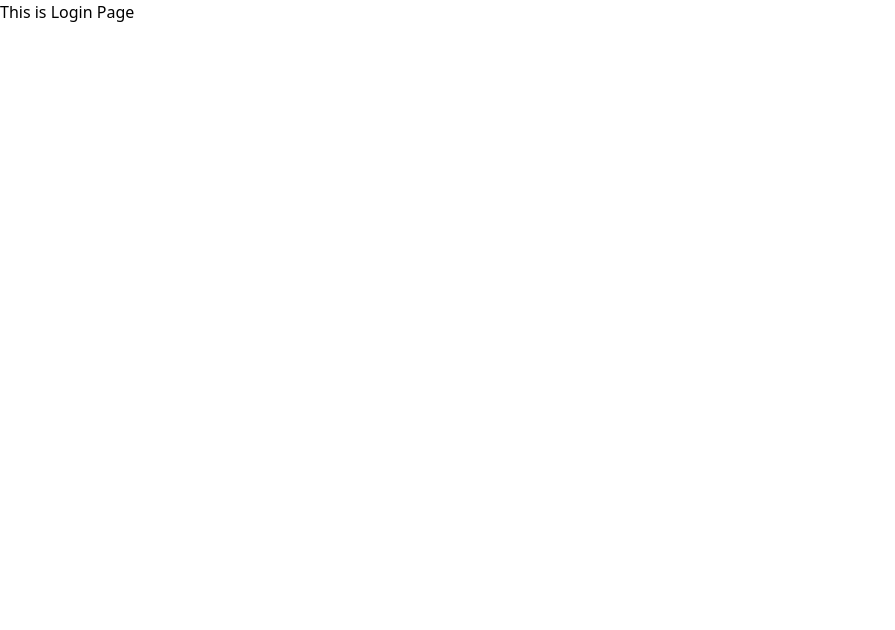
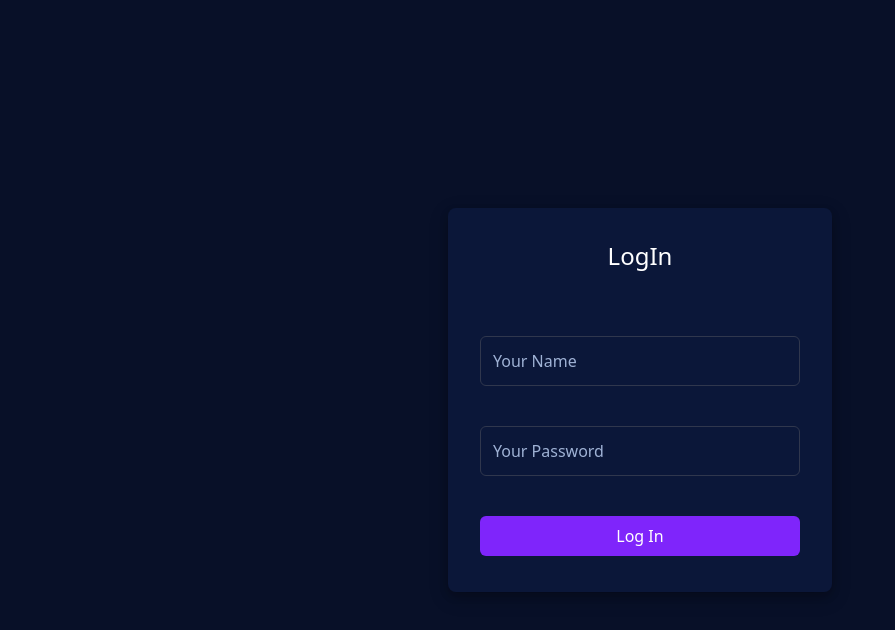
Before and after one commit to minidev1228/CLISANN_Admin, a React (Vite) app: page / in a window 1280 px wide. Shown: the top 630 px of the page, without its empty margins (0-895 px from the left). Built offline with nearby package versions, Linux system fonts and the light colour scheme.

Commit message:
Complete Login page

```diff
--- a/src/App.css
+++ b/src/App.css
@@ -76,3 +76,8 @@
 ::-webkit-scrollbar-thumb:hover {
   background: #010f20;
 }
+
+input::placeholder {
+  color: #9fb2d5;
+  opacity: 1; /* Firefox */
+}
--- /dev/null
+++ b/src/components/BlueButton.tsx
@@ -0,0 +1,11 @@
+import React from "react"
+
+const BlueButton = ({text}) =>{
+    return (
+        <button className="w-full bg-blue text-white w-full h-10 rounded-md">
+            {text}
+        </button>
+    )
+}
+
+export default BlueButton
--- /dev/null
+++ b/src/components/LineInput.tsx
@@ -0,0 +1,11 @@
+import react from "react"
+
+const LineInput = ({placeholder, type}) =>{
+    return (
+        <div className=" w-full p-3 rounded-md" style={{border:"1px solid #30374d"}}>
+            <input className=" bg-block outline-none text-white border-none w-full" type={type} placeholder={placeholder} />
+        </div>
+    )
+}
+
+export default LineInput
--- /dev/null
+++ b/src/layout/index.tsx
@@ -0,0 +1,16 @@
+import { ReactNode } from "react"
+
+type Props = {
+    children: ReactNode;
+};
+
+const Layout: React.FC<Props> = ({children}) =>{
+
+    return(
+        <div className=" w-full relative bg-main h-screen">
+            <main>{children}</main>
+        </div>
+    )
+}
+
+export default Layout
--- a/src/pages/LoginPage.tsx
+++ b/src/pages/LoginPage.tsx
@@ -1,10 +1,27 @@
 import react from "react"
+
+import Layout from "../layout/index.tsx"
+import LineInput from "../components/LineInput"
+import BlueButton from "../components/BlueButton"
 
 const LoginPage = () =>{
     return (
-        <div>
-            <h1>This is Login Page</h1>
-        </div>
+        <Layout>
+            <div className=" w-full h-screen flex justify-center items-center">
+                <div className=" h-96 w-96 bg-block rounded-lg flex items-center flex-col" style={{boxShadow: "0 4px 8px 0 rgba(0, 0, 0, 0.2), 0 6px 20px 0 rgba(0, 0, 0, 0.19)"}}>
+                    <h1 className=" text-white text-2xl mt-8">LogIn</h1>
+                    <div className=" w-10/12 mt-16">
+                        <LineInput placeholder={"Your Name"} type={"text"}/>
+                    </div>
+                    <div className=" w-10/12 mt-10">
+                        <LineInput placeholder={"Your Password"} type={"password"}/>
+                    </div>
+                    <div className=" w-10/12 mt-10">
+                        <BlueButton text="Log In" />
+                    </div>
+                </div>
+            </div>
+        </Layout>
     )
 }
 
--- a/tailwind.config.js
+++ b/tailwind.config.js
@@ -7,13 +7,13 @@ export default {
   theme: {
     extend: {},
     colors: {
-      'main':'#171d2d' ,
-      'card':'#212736' ,
-      'card-p':'#a8a9ab',
-      'img' :'#2f3136',
-      'blue':'#3a8ef0',
-      'gray':'#8e8f91',
-      'white' : '#e3e3e3'
+      'main':'#081028',
+      'block':'#0b1739',
+      'line':'#30374d',
+      'placeholder':'#9fb2d5',
+      'white':'#ffffff',
+      'pink':'#cb3cff',
+      'blue':'#7f25fb'
     }
   },
   plugins: [],
```
Also changed, not shown: src/layout/Footer.jsx (added), src/layout/Header.tsx (added), src/layouts/index.jsx (deleted).
